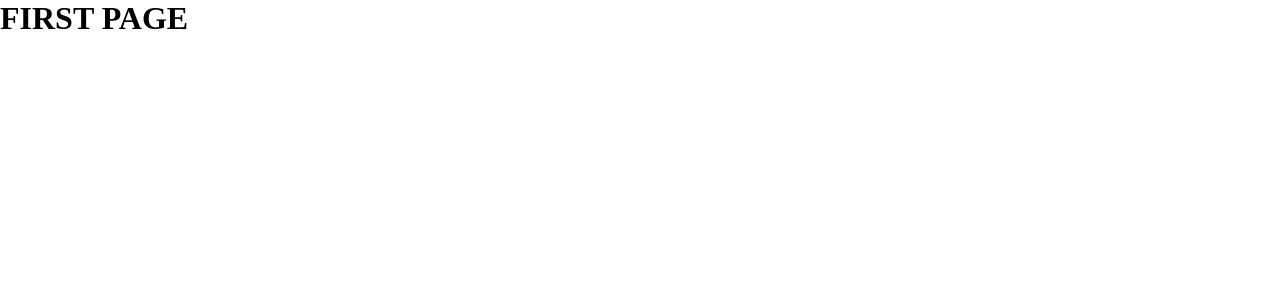
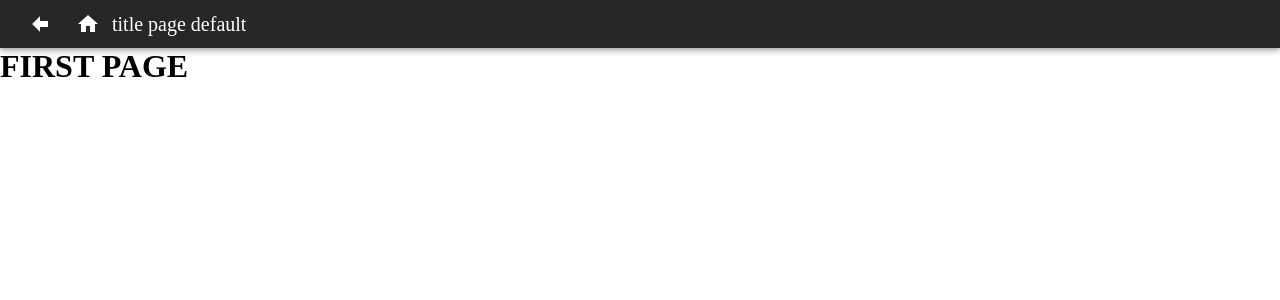
Before and after one commit to masugerencias/gastinProject, a Vue app in the folder frontend/: page /firstPage in a window 1280 px wide. Shown: the top 300 px of the page. Built offline with nearby package versions, Linux system fonts and the light colour scheme.

Commit message:
wip navBar

```diff
--- a/frontend/package.json
+++ b/frontend/package.json
@@ -39,7 +39,9 @@
     "parserOptions": {
       "parser": "@babel/eslint-parser"
     },
-    "rules": {"vue/multi-word-component-names": "off"}
+    "rules": {
+      "vue/multi-word-component-names": "off"
+    }
   },
   "browserslist": [
     "> 1%",
--- a/frontend/src/components/BottomNavigationBar.vue
+++ b/frontend/src/components/BottomNavigationBar.vue
@@ -1,7 +1,7 @@
 <template>
   <div>
- <p>Enlace para ir al first page via url <router-link to="/first-page">first-page</router-link></p>
-    <p>Enlace para ir al first page via router name <router-link :to="{ name: 'first-page'}">first-page</router-link></p>
+ <p>Enlace para ir al first page via url <router-link to="/firstPage">first-page</router-link></p>
+    <p>Enlace para ir al first page via router name <router-link :to="{ name: 'firstPage'}">first-page</router-link></p>
   </div>
 </template>
 <script>
@@ -10,7 +10,7 @@ export default {
 
   data: () => ({
     links: [
-      'FirstPage',
+      'firstPage',
       'Home',
       'SecondPage',
 
--- a/frontend/src/components/CategoryManager.vue
+++ b/frontend/src/components/CategoryManager.vue
@@ -1,6 +1,6 @@
 <template>
 <v-card>
-  {{ data }}
+  <h3> CATEGORY MANAGER COMPONENT</h3>
   <v-container fluid>
     <v-row dense>
       <v-col
--- /dev/null
+++ b/frontend/src/components/NavBar.vue
@@ -0,0 +1,63 @@
+<template>
+  <div>
+    <v-app-bar
+      color="deep-purple accent-4"
+      dense
+      dark
+    >
+
+      <v-btn
+        icon
+        @click="goBack"
+      >
+        <v-icon>mdi-arrow-left-bold</v-icon>
+      </v-btn>
+
+      <v-btn
+        icon
+        @click="goHome"
+      >
+        <v-icon>mdi-home</v-icon>
+      </v-btn>
+
+      <v-toolbar-title>{{ title }}</v-toolbar-title>
+    </v-app-bar>
+  </div>
+</template>
+
+<script>
+export default {
+  name: "NavBar",
+  props: {
+    title: {
+      type: String,
+      default:'title page default'
+    },
+  },
+  data() {
+    return {
+      homeRoute: undefined,
+    };
+  },
+  created() {
+    if (this.$route.name === "home") {
+      this.homeRoute = true;
+      console.log(this.homeRoute);
+      console.log(this.homeRoute);
+
+    }
+  },
+  methods: {
+    goHome() {
+      if (this.$route.name!== "home") {
+        this.$router.push({ name: "home" });
+      }
+    },
+    goBack() {
+      if (this.$route.name!== "home") {
+        this.$router.go(-1);
+      }
+    },
+  },
+};
+</script>
--- a/frontend/src/router/index.js
+++ b/frontend/src/router/index.js
@@ -18,7 +18,6 @@ const routes = [
   },
 ];
 
-// Y aquí, cambia la inicialización del router a la forma de Vue 2:
 const router = new VueRouter({
   mode: 'history',
   base: process.env.BASE_URL,
--- a/frontend/src/views/FirstPage.vue
+++ b/frontend/src/views/FirstPage.vue
@@ -1,14 +1,20 @@
 <template>
   <div>
-
+<NavBar></NavBar>
 
 <h1>FIRST PAGE</h1>
 
   </div>
 </template>
 <script>
+import NavBar from "../components/NavBar"
+
 export default {
-  name: "FirstPage"
+  name: "FirstPage",
+  components: {  NavBar },
+  created () {
+    console.log('hitory', this.$router)
+  }
 }
 </script>
 
--- a/frontend/src/views/Home.vue
+++ b/frontend/src/views/Home.vue
@@ -1,6 +1,8 @@
 <template>
 <div>
-  <h1>estamos en el home´</h1>
+  <NavBar
+  :title="title"></NavBar>
+  <h1>HOME VIEW</h1>
   <CategoryManager></CategoryManager>
   <BottomNavigationBar></BottomNavigationBar>
 </div>
@@ -10,12 +12,14 @@
 import transactions from "../api/trasnactions.json"
 import CategoryManager from "../components/CategoryManager"
 import BottomNavigationBar from "../components/BottomNavigationBar"
+import NavBar from "../components/NavBar"
 export default {
   name: "Home",
-  components: {  CategoryManager, BottomNavigationBar},
+  components: {  CategoryManager, BottomNavigationBar, NavBar},
   data () {
     return {
-      data : transactions
+      data : transactions,
+      title:'Inicio'
     }
   }
 }
```
Also changed, not shown: 1 other file (tests, documents, lock files or other folders).
